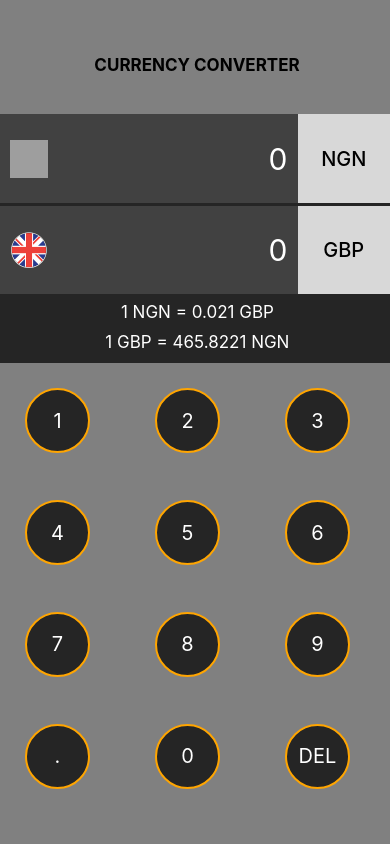
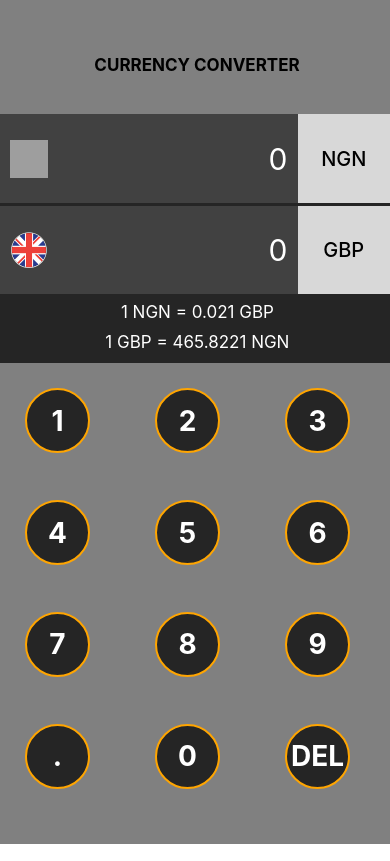
Before and after one commit to Eriitunu/CurrencyConverter, a React Native app in the folder currencyconverterkt/: screen / in a window 390 px wide. Built offline with nearby package versions, Linux system fonts and the light colour scheme; grey boxes are pictures that could not be loaded.

Commit message:
Added finishing touches to design and button fonts

```diff
--- a/currencyconverterkt/src/components/RoundButton.js
+++ b/currencyconverterkt/src/components/RoundButton.js
@@ -55,7 +55,8 @@ const viewStyles = {
 const textStyles = {
   numberStyle : {
     color : 'white',
-    fontSize : 20,
+    fontSize : 28,
+    fontWeight: 'bold'
 
 
   }
```
